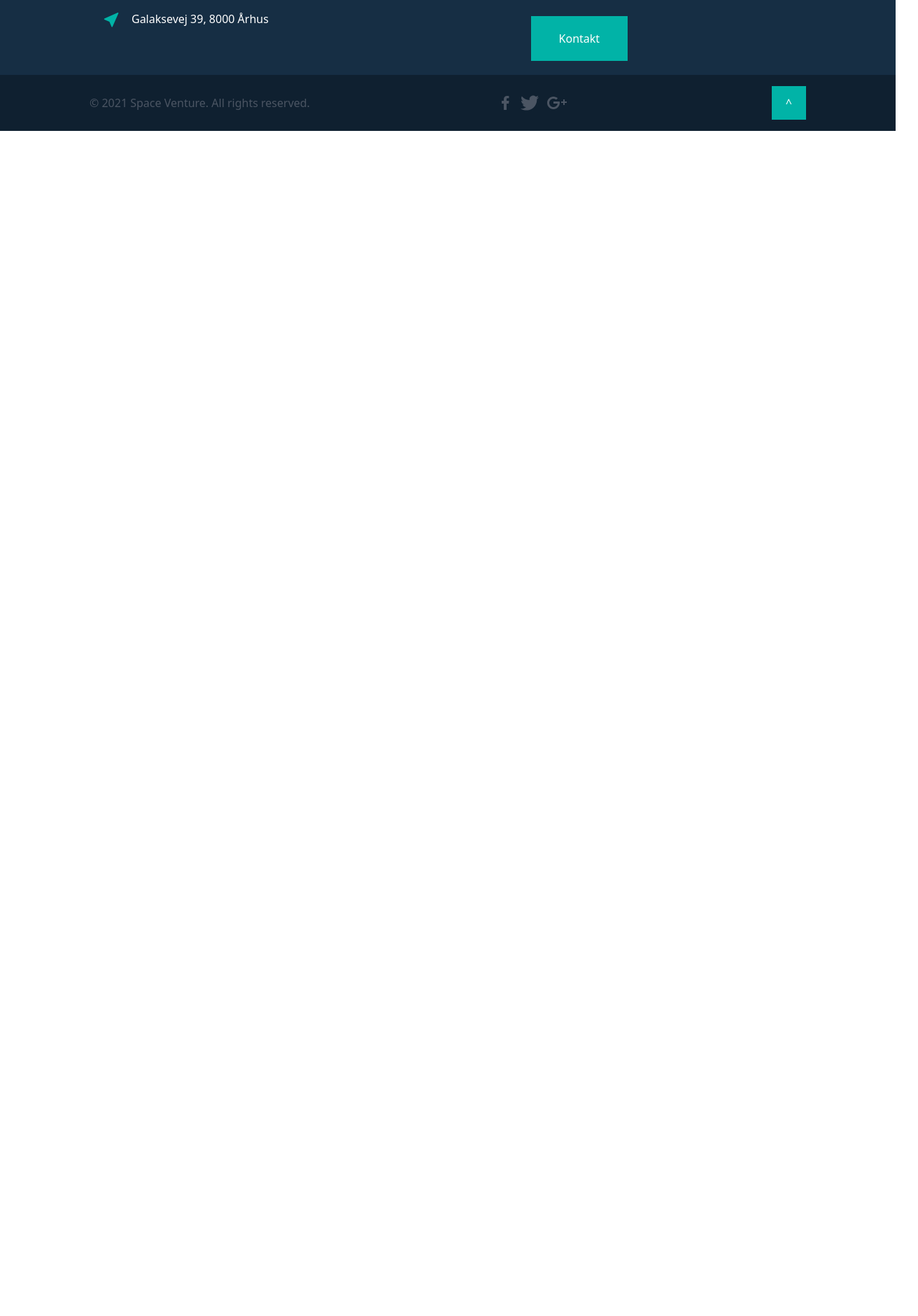
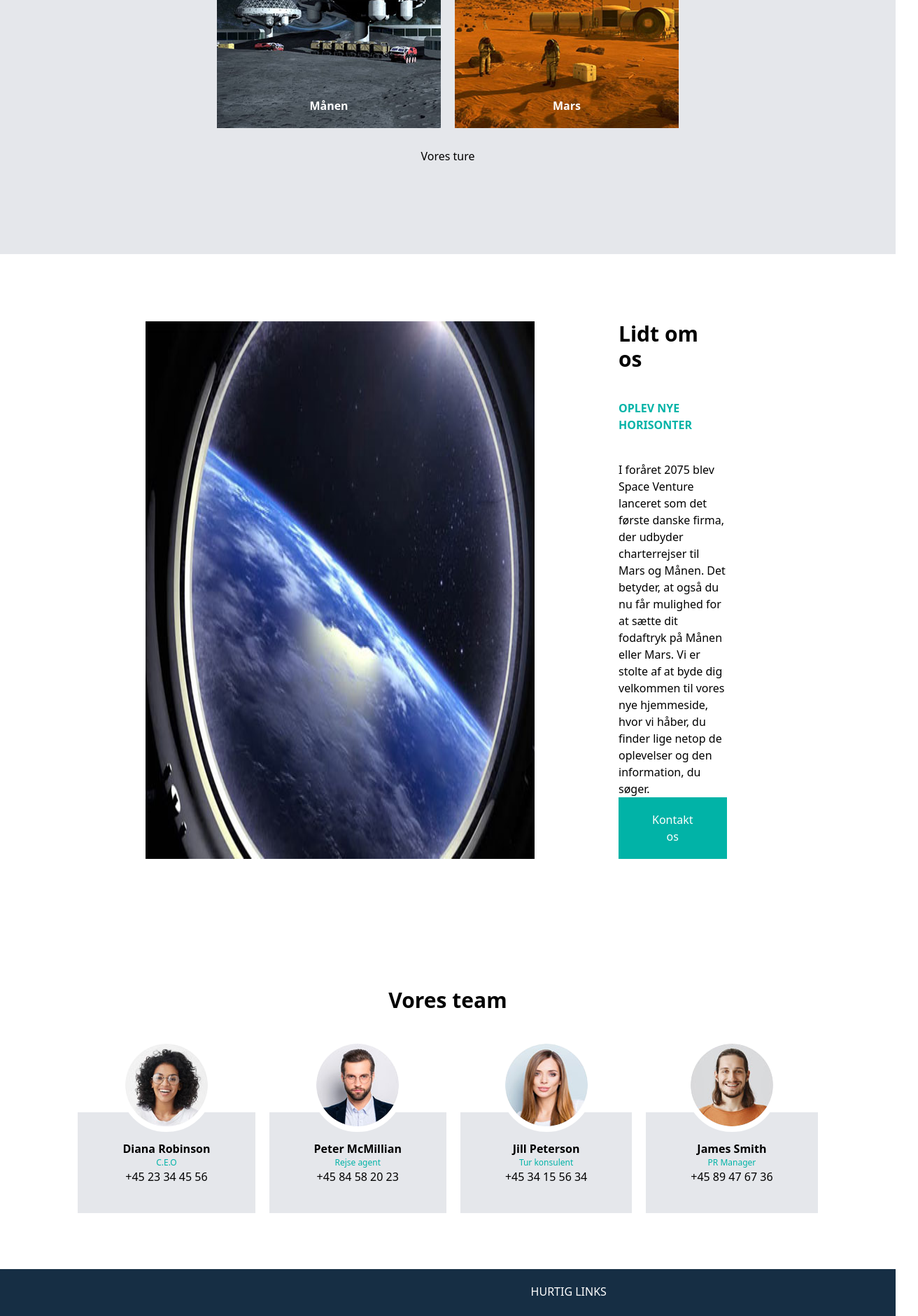
Before and after one commit to fredeskrubba/Space-venture, a React (Create React App) app: page / in a window 1280 px wide. Shown: the part 860-2740 px from the top of the page at 70% size, 1312 px wide, since content can reach past the window. Before the commit the page ends 1047 px from the top, so only its background shows below. Built offline with nearby package versions, Linux system fonts and the light colour scheme; some icons are missing.

Commit message:
team section done

```diff
--- a/src/App.js
+++ b/src/App.js
@@ -18,7 +18,7 @@ import Contact from "./pages/Contact";
 
 function App() {
   return (
-    <div className="App">
+    <div className="App overflow-x-hidden">
       <BrowserRouter>
         <Nav
           logo={logo}
--- /dev/null
+++ b/src/components/TeamCard.js
@@ -0,0 +1,14 @@
+const TeamCard = (props) => {
+    return (
+        <div className="flex flex-col items-center">
+            <img src={props.img} alt={props.alt} className="relative border-8 border-white top-7 rounded-full "/>
+            <article className="bg-gray-200 py-10 px-16 text-center">
+                <h3 className=" font-semibold ">{props.name}</h3>
+                <p className="text-main text-xs">{props.position}</p>
+                <p>{props.phone}</p>
+            </article>
+        </div>
+     );
+}
+
+export default TeamCard;
--- a/src/pages/Home.js
+++ b/src/pages/Home.js
@@ -1,4 +1,14 @@
 import banner2 from "../images/banner2.jpg";
+import card1 from "../images/moon-btn.jpg";
+import card2 from "../images/mars-btn.jpg";
+import om from "../images/om-os.jpg";
+import diana from "../images/Diana.jpg";
+import peter from "../images/Peter.jpg";
+import jill from "../images/Jill.jpg";
+import james from "../images/James.jpg";
+import TeamCard from "../components/TeamCard";
+
+import { Link } from "react-router-dom";
 
 const Home = (props) => {
     return (
@@ -13,8 +23,62 @@ const Home = (props) => {
                     <h1 className="text-white text-6xl">{props.headline}</h1>
                 </div>
             </header>
-            <section>
-
+            <section className="bg-gray-200 flex flex-col items-center">
+                <div className="flex grid-cols-2 justify-center gap-5 relative bottom-7">
+                    <div className=" w-80 flex items-end justify-center" style={{
+                        backgroundImage: `url(${card1})`
+                    }}>
+                        <p className="text-white mb-5 font-semibold">Månen</p>
+                    </div>
+                    <div className="w-80 h-96 flex items-end justify-center" style={{
+                        backgroundImage: `url(${card2})`
+                    }}>
+                        <p className="text-white mb-5 font-semibold">Mars</p>
+                    </div>
+                </div>
+                <Link to={"/Trips"} className="pb-32">Vores ture</Link>
+            </section>
+            <section className="flex grid-cols-2 p-24 px-52 ">
+                <img src={om} alt="om-os" />
+                <article className=" mx-16 w-full px-14">
+                    <h2 className="text-3xl font-semibold">Lidt om os</h2>
+                    <p className="text-main my-10 font-semibold">OPLEV NYE HORISONTER</p>
+                    <p className="">I foråret 2075 blev Space Venture lanceret som det første danske firma, der udbyder charterrejser til Mars og Månen. Det betyder, at også du nu får mulighed for at sætte dit fodaftryk på Månen eller Mars. Vi er stolte af at byde dig velkommen til vores nye hjemmeside, hvor vi håber, du finder lige netop de oplevelser og den information, du søger.</p>
+                    <button className="bg-main px-12 py-5 text-white">Kontakt os</button>
+                </article>
+            </section>
+            <section className="p-20 flex flex-col items-center">
+                <h2 className="font-bold text-3xl my-2">Vores team</h2>
+                <div className="flex gap-5">
+                    <TeamCard
+                        img={diana}
+                        alt="Diana pic"
+                        name="Diana Robinson"
+                        position="C.E.O"
+                        phone="+45 23 34 45 56"
+                    />
+                    <TeamCard
+                        img={peter}
+                        alt="Peter pic"
+                        name="Peter McMillian"
+                        position="Rejse agent"
+                        phone="+45 84 58 20 23"
+                    />
+                    <TeamCard
+                        img={jill}
+                        alt="Jill pic"
+                        name="Jill Peterson"
+                        position="Tur konsulent"
+                        phone="+45 34 15 56 34"
+                    />
+                    <TeamCard
+                        img={james}
+                        alt="James pic"
+                        name="James Smith"
+                        position="PR Manager"
+                        phone="+45 89 47 67 36"
+                    />
+                </div>
             </section>
         </section>
      );
```
